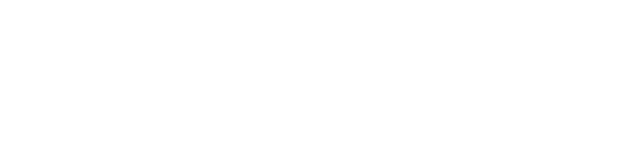
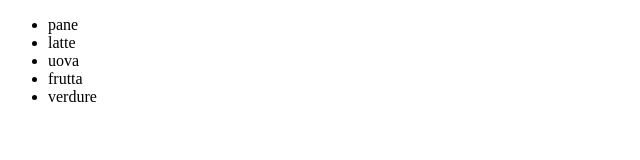
Before and after one commit to B0G0N1/js-lista-spesa, a plain HTML site: page index.html in a window 1280 px wide. Shown: the whole page, without its empty margins (0-640 px from the left). Drawn offline with Linux system fonts and the light colour scheme.

Commit message:
[UPD] Update JS code with li items

```diff
--- a/index.html
+++ b/index.html
@@ -6,6 +6,7 @@
     <title>Lista della Spesa</title>
 </head>
 <body>
+    <ul id="shopping-list"></ul>
     <script src="./js/script.js" type="text/javascript"></script>
 </body>
 </html>
--- a/js/script.js
+++ b/js/script.js
@@ -1,7 +1,13 @@
 let shoppingList = ["pane", "latte", "uova", "frutta", "verdure"];
+
+let ul = document.getElementById("shopping-list");
 
 let i = 0;
 while (i < shoppingList.length) {
-    console.log(shoppingList[i]);
+    let li = document.createElement("li");
+    li.textContent = shoppingList[i];
+
+    ul.appendChild(li);
+
     i++;
 }
```
